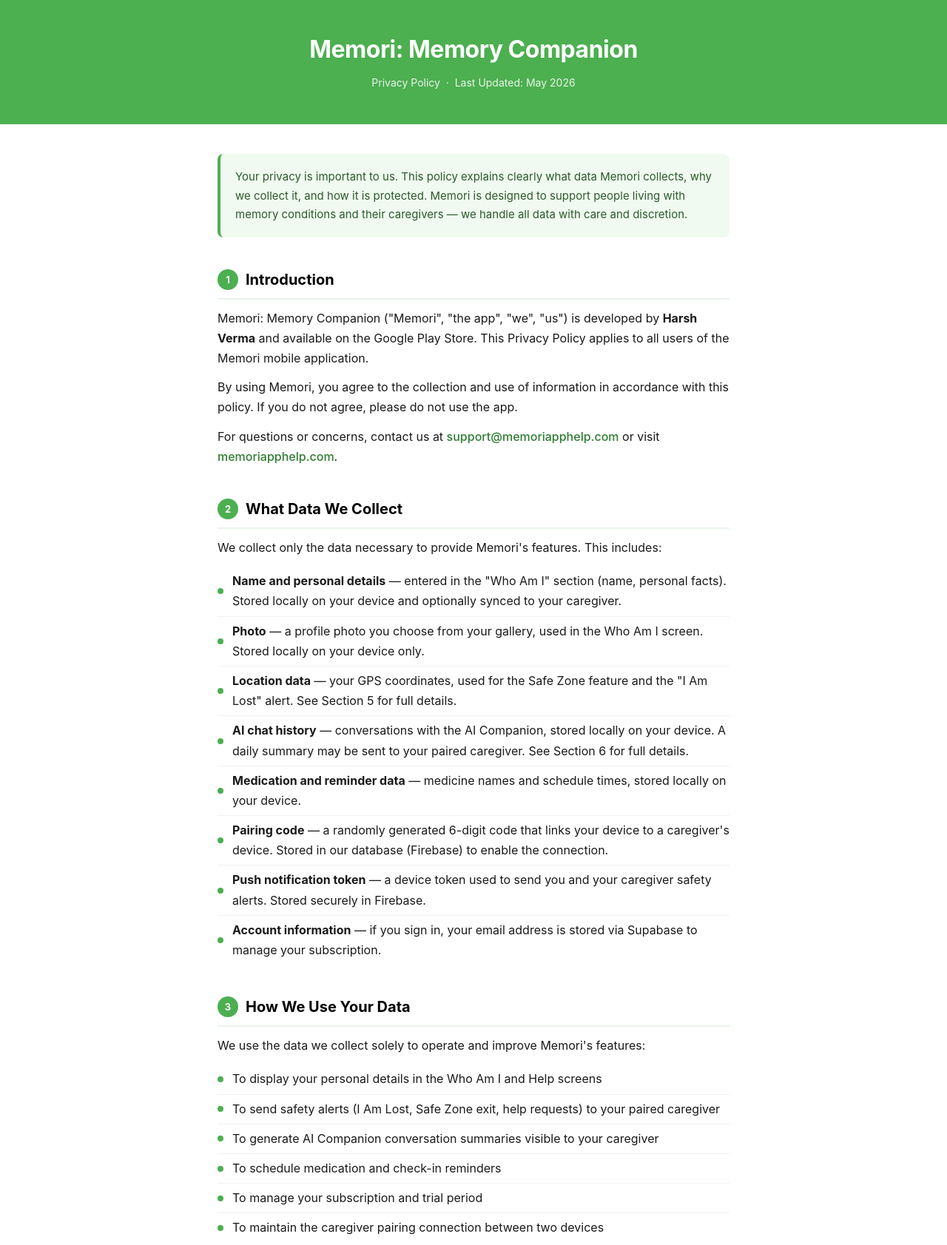
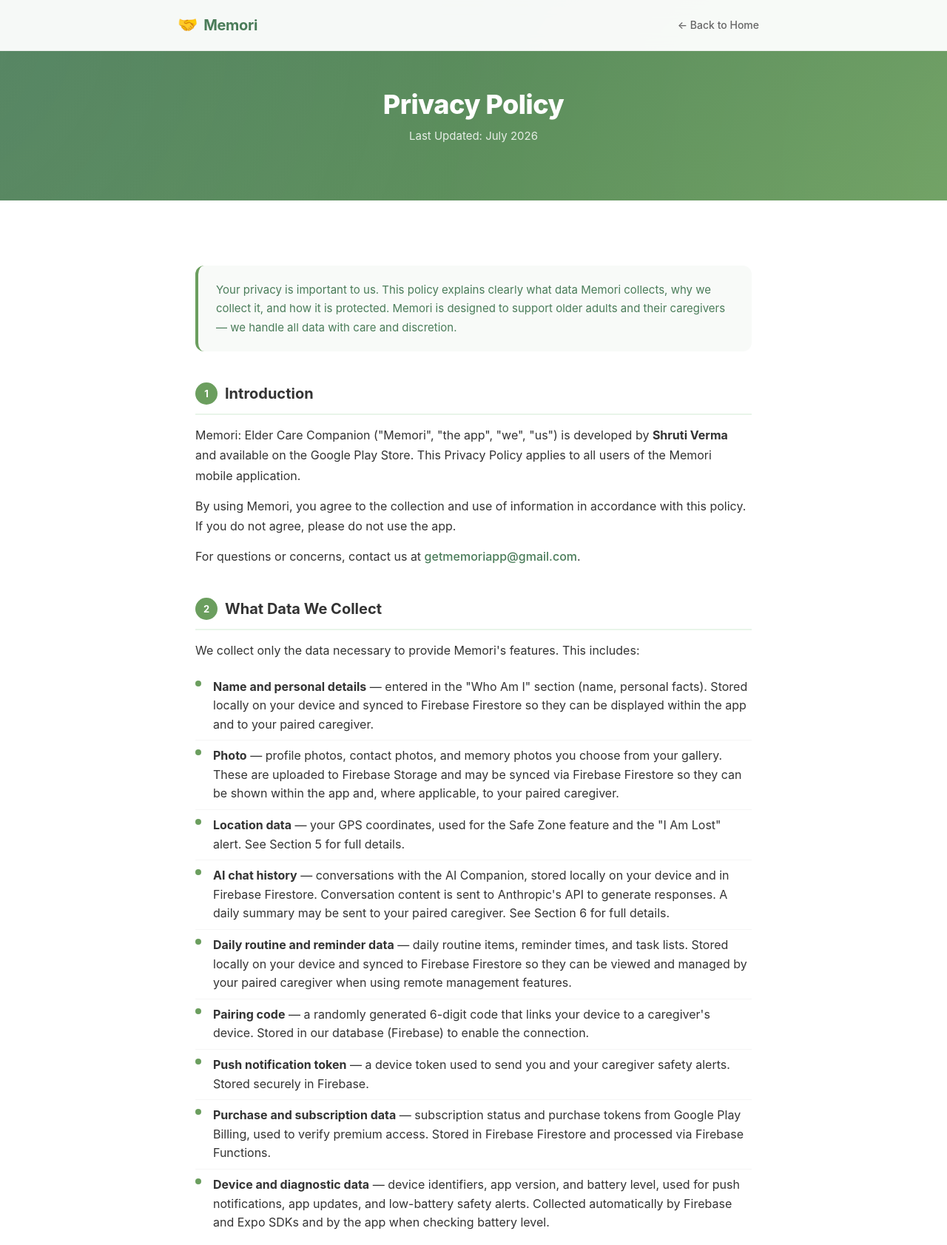
Before and after one commit to harsh12321verma/memoriapphelp.com, a plain HTML site: page index.html in a window 1280 px wide. Shown: the top 1683 px of the page at 74% size. Drawn offline with Linux system fonts and the light colour scheme.

Commit message:
Remove medication references (feature removed)

```diff
--- a/index.html
+++ b/index.html
@@ -1,53 +1,140 @@
 <!DOCTYPE html>
 <html lang="en">
 <head>
-  <meta charset="UTF-8" />
-  <meta name="viewport" content="width=device-width, initial-scale=1.0" />
-  <title>Privacy Policy – Memori: Memory Companion</title>
+  <meta charset="UTF-8">
+  <meta name="viewport" content="width=device-width, initial-scale=1.0">
+  <title>Privacy Policy – Memori: Elder Care Companion</title>
   <style>
     *, *::before, *::after { box-sizing: border-box; margin: 0; padding: 0; }
 
+    :root {
+      --brand: #6B9E5E;
+      --brand-dark: #4A7C59;
+      --brand-light: #E8F5E9;
+      --text: #333333;
+      --text-secondary: #666666;
+      --bg: #ffffff;
+      --card-bg: #f8faf8;
+      --shadow: 0 4px 20px rgba(0,0,0,0.08);
+    }
+
     body {
       font-family: -apple-system, BlinkMacSystemFont, 'Segoe UI', Roboto, Helvetica, Arial, sans-serif;
-      background: #ffffff;
-      color: #1a1a1a;
+      background: var(--bg);
+      color: var(--text);
       line-height: 1.7;
       font-size: 16px;
+      -webkit-font-smoothing: antialiased;
     }
 
-    header {
-      background: #4CAF50;
-      color: #ffffff;
-      padding: 40px 24px 32px;
+    /* Sticky Header */
+    .site-header {
+      position: fixed;
+      top: 0; left: 0; right: 0;
+      background: rgba(255,255,255,0.95);
+      backdrop-filter: blur(10px);
+      -webkit-backdrop-filter: blur(10px);
+      border-bottom: 1px solid rgba(0,0,0,0.05);
+      z-index: 1000;
+      padding: 14px 24px;
+    }
+
+    .site-header-inner {
+      max-width: 800px;
+      margin: 0 auto;
+      display: flex;
+      align-items: center;
+      justify-content: space-between;
+    }
+
+    .logo {
+      font-size: 20px;
+      font-weight: 700;
+      color: var(--brand-dark);
+      text-decoration: none;
+      display: flex;
+      align-items: center;
+      gap: 8px;
+      letter-spacing: -0.3px;
+    }
+
+    .logo-icon { font-size: 22px; }
+
+    .back-link {
+      display: inline-flex;
+      align-items: center;
+      gap: 6px;
+      color: var(--text-secondary);
+      text-decoration: none;
+      font-size: 14px;
+      font-weight: 500;
+      padding: 8px 14px;
+      border-radius: 8px;
+      transition: all 0.2s;
+    }
+
+    .back-link:hover {
+      color: var(--brand-dark);
+      background: var(--brand-light);
+    }
+
+    /* Hero */
+    .hero {
+      background: linear-gradient(135deg, var(--brand-dark) 0%, var(--brand) 100%);
+      position: relative;
+      overflow: hidden;
+      padding: 120px 24px 60px;
       text-align: center;
     }
 
-    header h1 {
-      font-size: clamp(22px, 5vw, 32px);
-      font-weight: 700;
-      letter-spacing: -0.5px;
-      margin-bottom: 6px;
+    .hero::before {
+      content: '';
+      position: absolute;
+      top: -50%; left: -50%;
+      width: 200%; height: 200%;
+      background:
+        radial-gradient(circle at 20% 30%, rgba(255,255,255,0.08) 0%, transparent 40%),
+        radial-gradient(circle at 80% 70%, rgba(255,255,255,0.06) 0%, transparent 40%);
+      pointer-events: none;
     }
 
-    header p {
-      font-size: 14px;
-      opacity: 0.88;
+    .hero-content {
+      position: relative;
+      z-index: 1;
+      max-width: 800px;
+      margin: 0 auto;
     }
 
+    .hero h1 {
+      font-size: clamp(26px, 5vw, 36px);
+      font-weight: 800;
+      color: #ffffff;
+      letter-spacing: -0.5px;
+      line-height: 1.2;
+      margin-bottom: 8px;
+    }
+
+    .hero p {
+      font-size: 15px;
+      color: rgba(255,255,255,0.85);
+    }
+
+    /* Main Content */
     main {
-      max-width: 740px;
+      max-width: 800px;
       margin: 0 auto;
-      padding: 40px 24px 80px;
+      padding: 48px 24px 80px;
     }
 
     .intro-box {
-      background: #f0faf0;
-      border-left: 4px solid #4CAF50;
-      border-radius: 8px;
-      padding: 18px 20px;
+      background: var(--card-bg);
+      border-left: 4px solid var(--brand);
+      border-radius: 12px;
+      padding: 20px 24px;
       margin-bottom: 40px;
       font-size: 15px;
-      color: #2d5a2d;
+      color: var(--brand-dark);
+      line-height: 1.7;
     }
 
     section {
@@ -57,10 +144,10 @@
     h2 {
       font-size: 20px;
       font-weight: 700;
-      color: #000000;
-      margin-bottom: 12px;
-      padding-bottom: 8px;
-      border-bottom: 2px solid #e8f5e9;
+      color: var(--text);
+      margin-bottom: 14px;
+      padding-bottom: 10px;
+      border-bottom: 2px solid var(--brand-light);
       display: flex;
       align-items: center;
       gap: 10px;
@@ -70,9 +157,9 @@
       display: inline-flex;
       align-items: center;
       justify-content: center;
-      width: 28px;
-      height: 28px;
-      background: #4CAF50;
+      width: 30px;
+      height: 30px;
+      background: var(--brand);
       color: #ffffff;
       border-radius: 50%;
       font-size: 13px;
@@ -80,18 +167,20 @@
       flex-shrink: 0;
     }
 
-    p { margin-bottom: 12px; }
+    p { margin-bottom: 14px; color: var(--text); }
 
     ul {
       list-style: none;
       padding: 0;
-      margin-bottom: 12px;
+      margin-bottom: 14px;
     }
 
     ul li {
-      padding: 6px 0 6px 20px;
+      padding: 8px 0 8px 24px;
       position: relative;
-      border-bottom: 1px solid #f0f0f0;
+      border-bottom: 1px solid rgba(0,0,0,0.04);
+      color: var(--text);
+      line-height: 1.6;
     }
 
     ul li:last-child { border-bottom: none; }
@@ -100,31 +189,34 @@
       content: '';
       position: absolute;
       left: 0;
-      top: 50%;
+      top: 16px;
       transform: translateY(-50%);
       width: 8px;
       height: 8px;
-      background: #4CAF50;
+      background: var(--brand);
       border-radius: 50%;
     }
 
     .highlight-box {
-      background: #f9f9f9;
-      border: 1px solid #e0e0e0;
-      border-radius: 10px;
-      padding: 16px 20px;
+      background: var(--card-bg);
+      border: 1px solid rgba(0,0,0,0.06);
+      border-radius: 12px;
+      padding: 18px 22px;
       margin: 16px 0;
       font-size: 15px;
+      color: var(--text);
+      line-height: 1.6;
     }
 
     .highlight-box strong {
       display: block;
-      margin-bottom: 4px;
-      color: #000000;
+      margin-bottom: 6px;
+      color: var(--text);
+      font-weight: 700;
     }
 
     a {
-      color: #2e7d32;
+      color: var(--brand-dark);
       text-decoration: none;
       font-weight: 500;
     }
@@ -132,67 +224,102 @@
     a:hover { text-decoration: underline; }
 
     .contact-card {
-      background: #f0faf0;
-      border: 1.5px solid #4CAF50;
-      border-radius: 12px;
-      padding: 20px 24px;
+      background: var(--brand-light);
+      border: 1.5px solid var(--brand);
+      border-radius: 14px;
+      padding: 24px 28px;
     }
 
-    .contact-card p { margin-bottom: 6px; }
+    .contact-card p { margin-bottom: 8px; color: var(--text); }
     .contact-card p:last-child { margin-bottom: 0; }
 
-    footer {
+    /* Footer */
+    .site-footer {
+      background: #1a1a1a;
+      color: #999;
+      padding: 32px 24px;
       text-align: center;
-      padding: 24px;
-      font-size: 13px;
-      color: #777;
-      border-top: 1px solid #eeeeee;
+      font-size: 14px;
     }
 
-    @media (max-width: 480px) {
-      main { padding: 28px 16px 60px; }
+    .site-footer a {
+      color: #bbb;
+      text-decoration: none;
+      font-weight: 500;
+    }
+
+    .site-footer a:hover { color: #fff; }
+
+    .footer-brand {
+      font-size: 16px;
+      font-weight: 700;
+      color: #fff;
+      margin-bottom: 8px;
+      display: flex;
+      align-items: center;
+      justify-content: center;
+      gap: 6px;
+    }
+
+    /* Mobile */
+    @media (max-width: 640px) {
+      .site-header-inner { padding: 0; }
+      .hero { padding: 100px 20px 48px; }
+      main { padding: 32px 20px 60px; }
       h2 { font-size: 18px; }
+      .intro-box { padding: 16px 18px; }
+      .contact-card { padding: 18px 20px; }
     }
   </style>
 </head>
 <body>
 
-<header>
-  <h1>Memori: Memory Companion</h1>
-  <p>Privacy Policy &nbsp;·&nbsp; Last Updated: May 2026</p>
+<header class="site-header">
+  <div class="site-header-inner">
+    <a href="/" class="logo">
+      <span class="logo-icon">🤝</span>
+      Memori
+    </a>
+    <a href="/" class="back-link">← Back to Home</a>
+  </div>
 </header>
+
+<section class="hero">
+  <div class="hero-content">
+    <h1>Privacy Policy</h1>
+    <p>Last Updated: July 2026</p>
+  </div>
+</section>
 
 <main>
 
   <div class="intro-box">
-    Your privacy is important to us. This policy explains clearly what data Memori collects, why we collect it, and how it is protected. Memori is designed to support people living with memory conditions and their caregivers — we handle all data with care and discretion.
+    Your privacy is important to us. This policy explains clearly what data Memori collects, why we collect it, and how it is protected. Memori is designed to support older adults and their caregivers — we handle all data with care and discretion.
   </div>
 
-  <!-- 1. Introduction -->
   <section>
     <h2><span class="num">1</span> Introduction</h2>
-    <p>Memori: Memory Companion ("Memori", "the app", "we", "us") is developed by <strong>Harsh Verma</strong> and available on the Google Play Store. This Privacy Policy applies to all users of the Memori mobile application.</p>
+    <p>Memori: Elder Care Companion ("Memori", "the app", "we", "us") is developed by <strong>Shruti Verma</strong> and available on the Google Play Store. This Privacy Policy applies to all users of the Memori mobile application.</p>
     <p>By using Memori, you agree to the collection and use of information in accordance with this policy. If you do not agree, please do not use the app.</p>
-    <p>For questions or concerns, contact us at <a href="mailto:support@memoriapphelp.com">support@memoriapphelp.com</a> or visit <a href="https://memoriapphelp.com" target="_blank" rel="noopener">memoriapphelp.com</a>.</p>
+    <p>For questions or concerns, contact us at <a href="mailto:getmemoriapp@gmail.com">getmemoriapp@gmail.com</a>.</p>
   </section>
 
-  <!-- 2. What Data We Collect -->
   <section>
     <h2><span class="num">2</span> What Data We Collect</h2>
     <p>We collect only the data necessary to provide Memori's features. This includes:</p>
     <ul>
-      <li><strong>Name and personal details</strong> — entered in the "Who Am I" section (name, personal facts). Stored locally on your device and optionally synced to your caregiver.</li>
-      <li><strong>Photo</strong> — a profile photo you choose from your gallery, used in the Who Am I screen. Stored locally on your device only.</li>
+      <li><strong>Name and personal details</strong> — entered in the "Who Am I" section (name, personal facts). Stored locally on your device and synced to Firebase Firestore so they can be displayed within the app and to your paired caregiver.</li>
+      <li><strong>Photo</strong> — profile photos, contact photos, and memory photos you choose from your gallery. These are uploaded to Firebase Storage and may be synced via Firebase Firestore so they can be shown within the app and, where applicable, to your paired caregiver.</li>
       <li><strong>Location data</strong> — your GPS coordinates, used for the Safe Zone feature and the "I Am Lost" alert. See Section 5 for full details.</li>
-      <li><strong>AI chat history</strong> — conversations with the AI Companion, stored locally on your device. A daily summary may be sent to your paired caregiver. See Section 6 for full details.</li>
-      <li><strong>Medication and reminder data</strong> — medicine names and schedule times, stored locally on your device.</li>
+      <li><strong>AI chat history</strong> — conversations with the AI Companion, stored locally on your device and in Firebase Firestore. Conversation content is sent to Anthropic's API to generate responses. A daily summary may be sent to your paired caregiver. See Section 6 for full details.</li>
+      <li><strong>Daily routine and reminder data</strong> — daily routine items, reminder times, and task lists. Stored locally on your device and synced to Firebase Firestore so they can be viewed and managed by your paired caregiver when using remote management features.</li>
       <li><strong>Pairing code</strong> — a randomly generated 6-digit code that links your device to a caregiver's device. Stored in our database (Firebase) to enable the connection.</li>
       <li><strong>Push notification token</strong> — a device token used to send you and your caregiver safety alerts. Stored securely in Firebase.</li>
-      <li><strong>Account information</strong> — if you sign in, your email address is stored via Supabase to manage your subscription.</li>
+      <li><strong>Purchase and subscription data</strong> — subscription status and purchase tokens from Google Play Billing, used to verify premium access. Stored in Firebase Firestore and processed via Firebase Functions.</li>
+      <li><strong>Device and diagnostic data</strong> — device identifiers, app version, and battery level, used for push notifications, app updates, and low-battery safety alerts. Collected automatically by Firebase and Expo SDKs and by the app when checking battery level.</li>
     </ul>
   </section>
 
-  <!-- 3. How We Use Your Data -->
   <section>
     <h2><span class="num">3</span> How We Use Your Data</h2>
     <p>We use the data we collect solely to operate and improve Memori's features:</p>
@@ -200,14 +327,12 @@
       <li>To display your personal details in the Who Am I and Help screens</li>
       <li>To send safety alerts (I Am Lost, Safe Zone exit, help requests) to your paired caregiver</li>
       <li>To generate AI Companion conversation summaries visible to your caregiver</li>
-      <li>To schedule medication and check-in reminders</li>
-      <li>To manage your subscription and trial period</li>
+      <li>To schedule daily routine and check-in reminders</li>
       <li>To maintain the caregiver pairing connection between two devices</li>
     </ul>
     <p>We do <strong>not</strong> use your data for advertising, profiling, or sale to third parties.</p>
   </section>
 
-  <!-- 4. Who We Share Data With -->
   <section>
     <h2><span class="num">4</span> Who We Share Data With</h2>
     <p>Memori is built around a private, consent-based caregiver connection. Data sharing is strictly limited:</p>
@@ -219,12 +344,7 @@
 
     <div class="highlight-box">
       <strong>Firebase (Google)</strong>
-      We use Firebase Firestore to store your pairing code, push token, alert history, and caregiver link. Firebase is governed by Google's Privacy Policy.
-    </div>
-
-    <div class="highlight-box">
-      <strong>Supabase</strong>
-      Used to manage account sign-in and subscription status. Only your email address and subscription state are stored.
+      We use Firebase Firestore and Firebase Storage to store your pairing code, push token, alert history, caregiver link, profile/contact/memory photos, chat logs, daily routine and reminder data, schedules, and location alerts. Firebase is governed by Google's Privacy Policy.
     </div>
 
     <div class="highlight-box">
@@ -232,10 +352,14 @@
       Expo's notification service is used to deliver safety alerts. Only your push token and the alert content are transmitted.
     </div>
 
+    <div class="highlight-box">
+      <strong>Anthropic</strong>
+      Conversation messages sent to the AI Companion are transmitted to Anthropic's API to generate responses. Anthropic is governed by Anthropic's Privacy Policy.
+    </div>
+
     <p>We do not sell, rent, or share your personal data with any other third party.</p>
   </section>
 
-  <!-- 5. Location Data -->
   <section>
     <h2><span class="num">5</span> Location Data</h2>
     <p>Memori uses location data for two specific safety features:</p>
@@ -245,73 +369,73 @@
       <li><strong>Breadcrumb trail</strong> — while you are outside your safe zone, location points are recorded periodically and displayed to your caregiver on a map to help them locate you.</li>
     </ul>
     <p>Location data is transmitted directly to your paired caregiver via Firebase. It is not stored long-term — breadcrumbs are automatically deleted after 24 hours. Location is never used for advertising or sold to any party.</p>
-    <p>You can disable Safe Zone monitoring at any time in Settings → Safe Zone.</p>
+    <p>You can disable Safe Zone monitoring at any time in Settings &rarr; Safe Zone.</p>
   </section>
 
-  <!-- 6. AI Companion Chat Data -->
   <section>
     <h2><span class="num">6</span> AI Companion Chat Data</h2>
     <p>The AI Companion feature lets you have supportive conversations with an AI. Here is how that data is handled:</p>
     <ul>
-      <li>Conversation messages are stored locally on your device only.</li>
+      <li>Conversation messages are stored locally on your device and in Firebase Firestore under your pairing code.</li>
       <li>Once per day, the app generates a short written summary of your conversations and sends it to your paired caregiver's dashboard via Firebase. This summary is produced by an AI model (Anthropic Claude) and does not include raw message transcripts.</li>
-      <li>Logs older than 7 days are deleted automatically from your device.</li>
-      <li>You can delete all chat history at any time in Settings → AI Companion → Clear All Chat History.</li>
+      <li>Local logs older than 7 days are deleted automatically from your device. Firestore chat logs are retained until you request deletion.</li>
+      <li>You can delete all chat history at any time in Settings &rarr; AI Companion &rarr; Clear All Chat History.</li>
     </ul>
     <p>Conversation content is sent to Anthropic's API to generate responses. Please refer to <a href="https://www.anthropic.com/privacy" target="_blank" rel="noopener">Anthropic's Privacy Policy</a> for how they handle API data.</p>
   </section>
 
-  <!-- 7. Data Security -->
   <section>
     <h2><span class="num">7</span> Data Security</h2>
     <p>We take reasonable measures to protect your data:</p>
     <ul>
-      <li>All data transmitted between the app and our servers (Firebase, Supabase, Expo) is encrypted in transit using HTTPS/TLS.</li>
+      <li>All data transmitted between the app and our servers (Firebase, Expo, Anthropic) is encrypted in transit using HTTPS/TLS.</li>
       <li>Data stored in Firebase Firestore is protected by Firebase Security Rules, ensuring only authorised devices (linked by pairing code) can read or write it.</li>
-      <li>Personal details such as name, photo, and medications are stored only on your device using encrypted local storage.</li>
-      <li>Your account password (if applicable) is managed by Supabase and is never stored in plain text.</li>
+      <li>Personal details such as name, photo, and daily routine items are stored locally on your device and synced to Firebase Firestore and Firebase Storage. Access to cloud-stored data is controlled by Firebase Security Rules.</li>
     </ul>
     <p>No method of electronic transmission or storage is 100% secure. While we strive to use commercially acceptable means to protect your data, we cannot guarantee absolute security.</p>
   </section>
 
-  <!-- 8. How to Delete Your Data -->
   <section>
-    <h2><span class="num">8</span> How to Delete Your Data</h2>
+    <h2><span class="num">8</span> Local Device Storage</h2>
+    <p>Some app data — such as authentication tokens, notification preferences, caregiver pairing codes, and app settings — is stored locally on your device using the platform's standard local storage (AsyncStorage). While data transmitted to and stored on our servers is encrypted in transit and at rest, local device storage relies on your device's own security features, including screen lock, device encryption, and biometric authentication. We strongly recommend keeping your device locked with a PIN, password, or fingerprint/face recognition to protect this data.</p>
+  </section>
+
+  <section>
+    <h2><span class="num">9</span> How to Delete Your Data</h2>
     <p>You are in control of your data. Here is how to remove it:</p>
     <ul>
-      <li><strong>Chat history</strong> — Settings → AI Companion → Clear All Chat History</li>
-      <li><strong>Medicines and reminders</strong> — delete individual items from Settings → Medicines</li>
-      <li><strong>Safe zone data</strong> — Settings → Safe Zone → Clear Safe Zone</li>
-      <li><strong>Caregiver link</strong> — uninstalling the app removes the pairing connection from Firebase automatically after 30 days of inactivity</li>
-      <li><strong>Account and subscription data</strong> — email <a href="mailto:support@memoriapphelp.com">support@memoriapphelp.com</a> to request full account deletion</li>
+      <li><strong>Chat history</strong> — Settings &rarr; AI Companion &rarr; Clear All Chat History</li>
+      <li><strong>Daily routine and reminders</strong> — delete individual items from the Daily Routine tab</li>
+      <li><strong>Safe zone data</strong> — Settings &rarr; Safe Zone &rarr; Clear Safe Zone</li>
+      <li><strong>Caregiver link</strong> — you can remove approved caregivers from Settings, or email <a href="mailto:getmemoriapp@gmail.com">getmemoriapp@gmail.com</a> to request removal of the pairing connection and associated data</li>
+      <li><strong>Account and data deletion</strong> — email <a href="mailto:getmemoriapp@gmail.com">getmemoriapp@gmail.com</a> to request full data deletion</li>
     </ul>
-    <p>To request deletion of all data associated with your account, contact us at <a href="mailto:support@memoriapphelp.com">support@memoriapphelp.com</a>. We will process deletion requests within 30 days.</p>
+    <p>To request deletion of all data associated with your account, contact us at <a href="mailto:getmemoriapp@gmail.com">getmemoriapp@gmail.com</a>. We will process deletion requests within 30 days.</p>
   </section>
 
-  <!-- 9. Children's Privacy -->
   <section>
-    <h2><span class="num">9</span> Children's Privacy</h2>
-    <p>Memori is designed for adults, specifically older adults living with memory conditions and their adult caregivers. The app is <strong>not intended for use by anyone under the age of 18</strong>.</p>
-    <p>We do not knowingly collect personal information from children under 18. If you believe a child has provided us with personal information, please contact us at <a href="mailto:support@memoriapphelp.com">support@memoriapphelp.com</a> and we will delete it promptly.</p>
+    <h2><span class="num">10</span> Children's Privacy</h2>
+    <p>Memori is designed for adults, specifically older adults and their adult caregivers. The app is <strong>not intended for use by anyone under the age of 18</strong>.</p>
+    <p>We do not knowingly collect personal information from children under 18. If you believe a child has provided us with personal information, please contact us at <a href="mailto:getmemoriapp@gmail.com">getmemoriapp@gmail.com</a> and we will delete it promptly.</p>
   </section>
 
-  <!-- 10. Contact Us -->
   <section>
-    <h2><span class="num">10</span> Contact Us</h2>
+    <h2><span class="num">11</span> Contact Us</h2>
     <p>If you have any questions, concerns, or requests regarding this Privacy Policy or your data, please reach out:</p>
     <div class="contact-card">
-      <p><strong>Developer:</strong> Harsh Verma</p>
-      <p><strong>App:</strong> Memori: Memory Companion</p>
-      <p><strong>Email:</strong> <a href="mailto:support@memoriapphelp.com">support@memoriapphelp.com</a></p>
-      <p><strong>Website:</strong> <a href="https://memoriapphelp.com" target="_blank" rel="noopener">memoriapphelp.com</a></p>
+      <p><strong>Developer:</strong> Shruti Verma</p>
+      <p><strong>App:</strong> Memori: Elder Care Companion</p>
+      <p><strong>Email:</strong> <a href="mailto:getmemoriapp@gmail.com">getmemoriapp@gmail.com</a></p>
     </div>
     <p style="margin-top: 16px;">We aim to respond to all privacy-related enquiries within 5 business days.</p>
   </section>
 
 </main>
 
-<footer>
-  &copy; 2026 Harsh Verma &nbsp;·&nbsp; Memori: Memory Companion &nbsp;·&nbsp; <a href="mailto:support@memoriapphelp.com">support@memoriapphelp.com</a>
+<footer class="site-footer">
+  <div class="footer-brand">🤝 Memori</div>
+  <p>&copy; 2026 Memori. Built with care by Shruti Verma.</p>
+  <p>Contact: <a href="mailto:getmemoriapp@gmail.com">getmemoriapp@gmail.com</a></p>
 </footer>
 
 </body>
```
